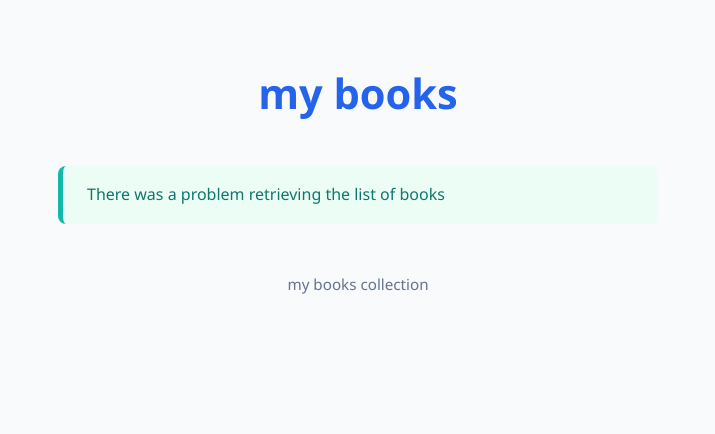
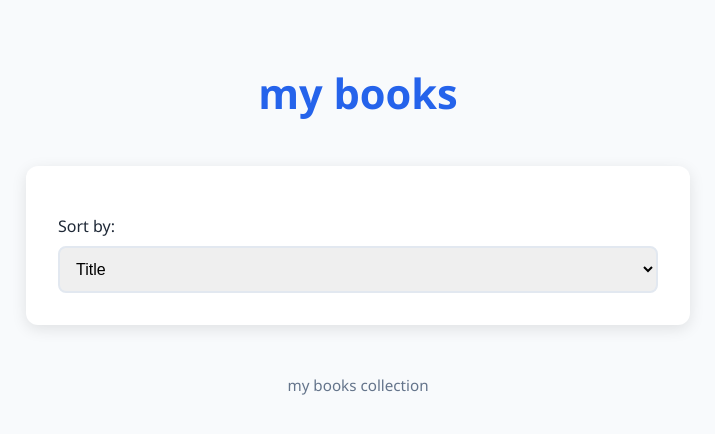
Before and after one commit to ANY1-hub/book_alchemy, a Flask app: page / in a window 1280 px wide. Shown: the top 434 px of the page, without its empty margins (282-997 px from the left). Run offline with Flask 3, Linux system fonts and the light colour scheme; data that the repository does not hold is empty.

Commit message:
enable sorting, styling on home

```diff
--- a/app.py
+++ b/app.py
@@ -1,3 +1,5 @@
+from sqlalchemy.orm import joinedload
+
 from data_models import db, Author, Book
 from datetime import datetime
 from dotenv import load_dotenv
@@ -80,13 +82,26 @@ def add_book():
 
 @app.route('/', methods=['GET'])
 def home():
-    books = None
+    sort_by = request.args.get('sort_by', 'title')   # Default: Title
+
     try:
-        books = db.session.execute(db.select(Book).order_by(Book.title)).scalars().all()
-        if not books:
-            flash('There was a problem retrieving the list of books')
+        # get all the books, and with the help of the relationship the Author data as well.
+        books = db.session.execute(
+            db.select(Book).options(joinedload(Book.author))
+        ).scalars().all()
+
+        # Sort the Data in the variable, not before the query (should work at this scale, not for a library)
+        if sort_by == 'author':
+            books = sorted(books, key=lambda b: b.author.name.lower() if b.author and b.author.name else "")
+        elif sort_by == 'year':
+            books = sorted(books, key=lambda b: b.publication_year or 0)
+        else:  # title
+            books = sorted(books, key=lambda b: b.title.lower() if b.title else "")
+
     except Exception as e:
-        flash(f'There was a problem, trying to retrieve the data: {e}')
+        flash(f'Fehler beim Laden der Bücher: {e}')
+        books = []
+
     return render_template('home.html', books=books)
 
 
--- a/static/styles.css
+++ b/static/styles.css
@@ -21,6 +21,11 @@ h1 {
     margin-bottom: 2.5rem;
     font-size: 2.6rem;
 }
+
+nav > form {
+    display: flex;
+    flex-direction: column;
+      }
 
 /* Books List */
 .books-container {
--- a/templates/book_form.html
+++ b/templates/book_form.html
@@ -13,7 +13,7 @@
         <input type="text" id="title" name= 'title'  required>
 
         <label for='author_id'>Author:</label>
-        <select name='author_id' id='author_id'>
+        <select name='author_id' id='author_id' required>
             <option value=''>Choose an Author</option>
             {% for author in authors %}
             <option value='{{ author.author_id }}'>{{ author.name }}</option>
--- a/templates/home.html
+++ b/templates/home.html
@@ -11,6 +11,16 @@
     <header>
     <h1>my books</h1>
     </header>
+    <nav>
+        <form method="GET">
+            <label for='sort_by'>Sort by:</label>
+            <select name="sort_by" id="sort_by" onchange="this.form.submit()">
+                <option value="title" {% if request.args.get('sort_by') == 'title' %}selected{% endif %}>Title</option>
+                <option value="author" {% if request.args.get('sort_by') == 'author' %}selected{% endif %}>Author</option>
+                <option value="year" {% if request.args.get('sort_by') == 'year' %}selected{% endif %}>1st Publication</option>
+            </select>
+        </form>
+    </nav>
     <div class="books-container">
         {% for book in books %}
         <div class="book-card">
@@ -39,4 +49,3 @@
     <footer>my books collection</footer>
     </main>
 </body>
-</html>
```
